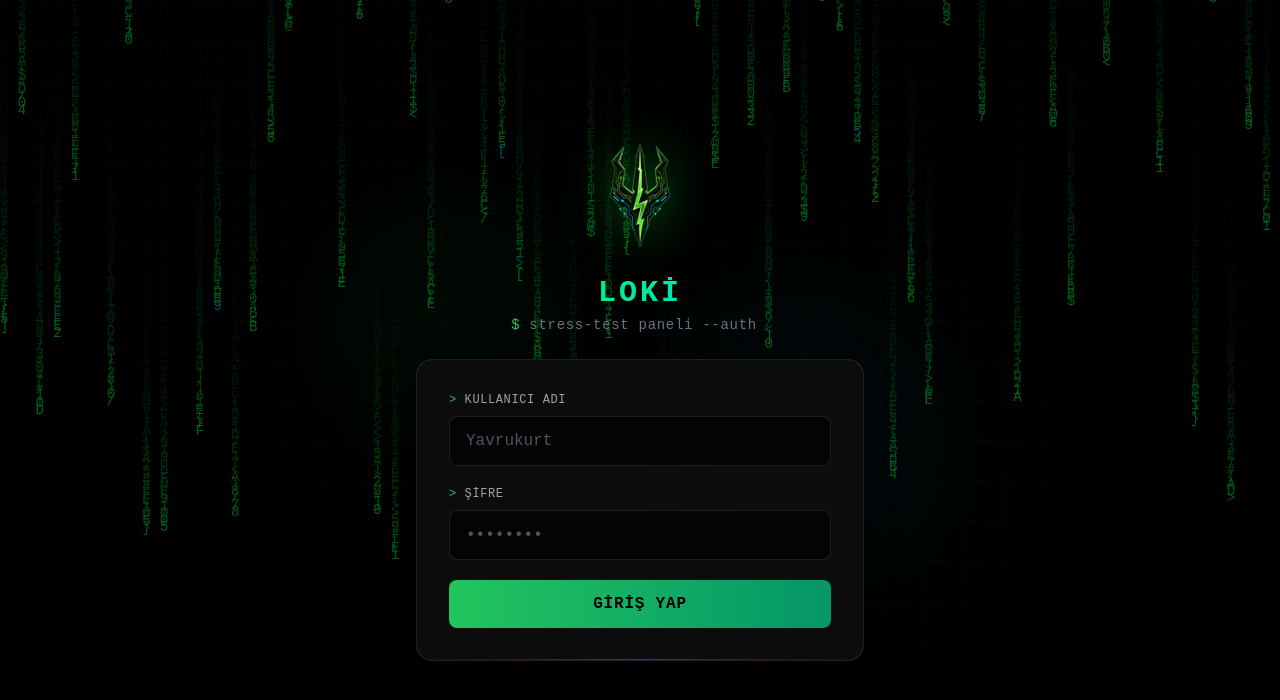
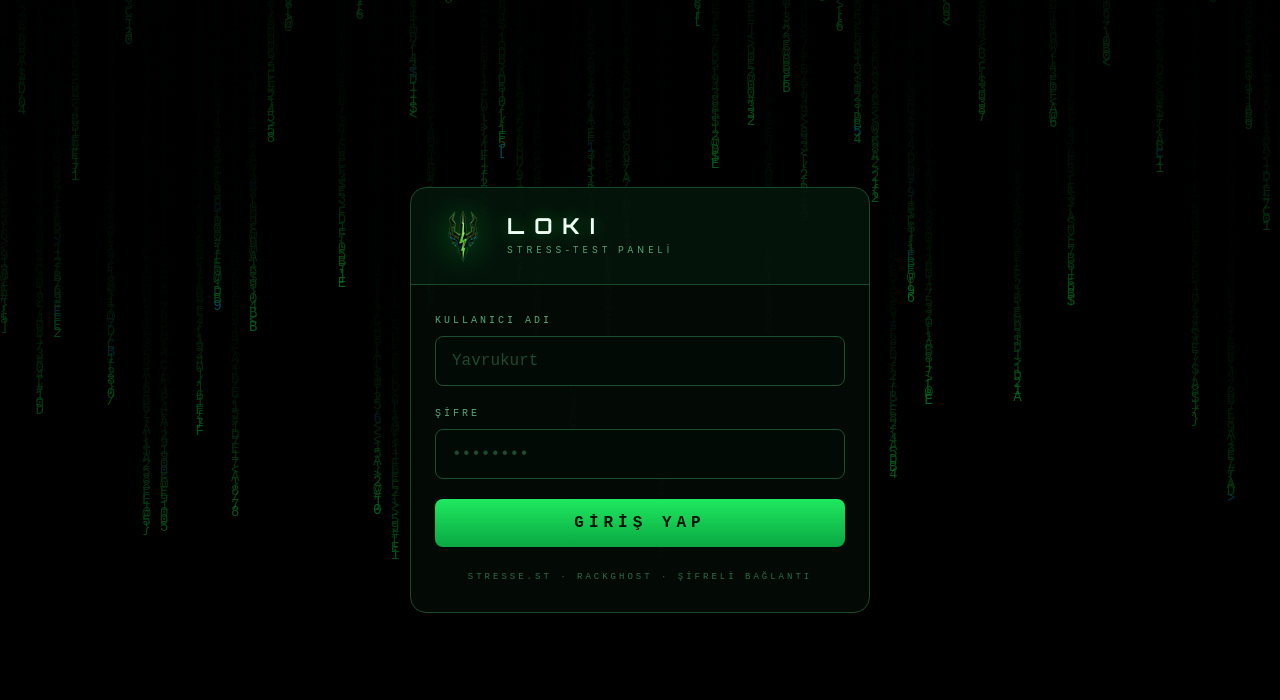
Before and after one commit to byfinch/Loki, a React (Vite) app: page / in a window 1280 px wide. Shown: the top 700 px of the page. Built offline with nearby package versions, Linux system fonts and the light colour scheme.

Commit message:
feat: login yenilendi — 1C genis kart (logo+LOKI baslik seridi, Orbitron) + 1A matrix rain/vinyet arka plani; geo-domain uyarisi: index.html'e Orbitron fontu eklendi

```diff
--- a/index.html
+++ b/index.html
@@ -5,6 +5,9 @@
     <link rel="icon" type="image/png" href="/favicon.png" />
     <meta name="viewport" content="width=device-width, initial-scale=1.0" />
     <script src="https://unpkg.com/@phosphor-icons/web"></script>
+    <link rel="preconnect" href="https://fonts.googleapis.com" />
+    <link rel="preconnect" href="https://fonts.gstatic.com" crossorigin />
+    <link href="https://fonts.googleapis.com/css2?family=Orbitron:wght@600;700;800&display=swap" rel="stylesheet" />
     <title>Panel</title>
   </head>
   <body>
--- a/src/components/Login.jsx
+++ b/src/components/Login.jsx
@@ -1,4 +1,4 @@
-import React, { useState } from 'react';
+import React, { useEffect, useState } from 'react';
 import { apiClient } from '../services/apiClient';
 import { useStressTest } from '../context/StressTestContext';
 import MatrixRain from './login/MatrixRain';
@@ -34,48 +34,41 @@ const Login = () => {
   };
 
   return (
-    <div className="min-h-screen bg-black flex items-center justify-center p-4 sm:p-6 cyber-grid scanlines relative overflow-hidden">
-      {/* Matrix rain arka plan efekti */}
+    <div className="min-h-screen bg-black flex items-center justify-center p-4 sm:p-6 relative overflow-hidden">
+      {/* 1A arka plani: matrix rain + vinyet */}
       <MatrixRain />
+      <div className="absolute inset-0 pointer-events-none" style={{ background: 'radial-gradient(ellipse at center, transparent 35%, rgba(0,0,0,.8) 100%)' }} />
+      <style>{`
+        @keyframes login-rise { from { opacity: 0; transform: translateY(14px); } to { opacity: 1; transform: none; } }
+        .login-rise { animation: login-rise .5s ease-out both; }
+      `}</style>
 
-      {/* Ambient glow lekeleri */}
-      <div className="absolute inset-0 pointer-events-none">
-        <div className="absolute top-1/4 left-1/4 w-64 h-64 bg-green-500/5 rounded-full blur-3xl animate-float motion-reduce:animate-none"></div>
-        <div className="absolute bottom-1/4 right-1/4 w-80 h-80 bg-cyan-500/5 rounded-full blur-3xl animate-float motion-reduce:animate-none" style={{ animationDelay: '2s' }}></div>
-      </div>
-
-      <div className="w-full max-w-md relative z-10">
-        {/* Logo */}
-        <div className="flex justify-center mb-5 sm:mb-6">
+      <div className="login-rise w-full max-w-[460px] relative z-10">
+        <div className="rounded-2xl overflow-hidden border border-[#17492c] bg-[#040b06]/95 shadow-[0_24px_60px_rgba(0,0,0,.55)]">
+          {/* Baslik seridi: logo + LOKI (Orbitron) + altbaslik */}
+          <div className="flex items-center gap-4 px-6 py-5 bg-green-500/5 border-b border-[#17492c]">
             <img
               src="/logo.png"
               alt="Loki Panel"
-            width="112"
-            height="112"
+              width="104"
+              height="104"
               loading="eager"
-            className="h-20 w-20 sm:h-28 sm:w-28 drop-shadow-[0_0_25px_rgba(0,255,65,0.35)]"
+              className="h-14 w-14 drop-shadow-[0_0_16px_rgba(0,255,65,.35)]"
             />
+            <div className="flex flex-col">
+              <h1 className="font-bold text-[#f0fff5] text-[22px] leading-none tracking-[10px] [text-shadow:0_0_16px_rgba(0,255,65,.4)]" style={{ fontFamily: 'Orbitron, Consolas, monospace' }}>
+                LOKI
+              </h1>
+              <span className="mt-1.5 text-[9px] tracking-[4px] text-[#54a874]">STRESS-TEST PANELİ</span>
+            </div>
           </div>
 
-        {/* Başlık */}
-        <div className="text-center mb-6 select-none">
-          <h1 className="text-2xl sm:text-3xl font-bold font-mono tracking-widest text-gradient uppercase">
-            Loki
-          </h1>
-          <p className="mt-1 text-xs sm:text-sm font-mono text-gray-500 tracking-wider">
-            <span className="text-green-500">$</span> stress-test paneli --auth
-            <span className="inline-block w-2 h-4 ml-1 align-middle bg-green-500 animate-caret-blink"></span>
-          </p>
-        </div>
-
-        {/* Form kartı */}
-        <div className="glass-panel rounded-2xl p-5 sm:p-8 neon-border relative overflow-hidden">
-          <div className="scan-sweep"></div>
-
+          {/* Form govdesi */}
+          <div className="px-6 py-7">
             {error && (
               <div
                 role="alert"
-              className="mb-4 p-3 bg-red-500/10 border border-red-500/30 rounded-lg text-red-400 text-sm font-mono animate-toast-fade-in flex items-start gap-2"
+                className="mb-5 p-3 bg-red-500/10 border border-red-500/30 rounded-lg text-red-400 text-sm font-mono animate-toast-fade-in flex items-start gap-2"
               >
                 <span className="text-red-500 font-bold shrink-0">[ERR]</span>
                 <span>{error}</span>
@@ -84,15 +77,15 @@ const Login = () => {
 
             <form onSubmit={handleSubmit} className="space-y-5">
               <div>
-              <label htmlFor="login-username" className="block text-xs font-medium font-mono text-gray-400 mb-2 uppercase tracking-wider">
-                <span className="text-green-500">&gt;</span> Kullanıcı Adı
+                <label htmlFor="login-username" className="block text-[10px] font-medium font-mono text-[#54a874] mb-2 tracking-[3px]">
+                  KULLANICI ADI
                 </label>
                 <input
                   id="login-username"
                   type="text"
                   value={username}
                   onChange={(e) => setUsername(e.target.value)}
-                className="w-full min-h-[46px] bg-black/60 border border-white/10 rounded-lg px-4 py-3 text-base font-mono text-white placeholder-gray-600 transition-all duration-300 focus:border-green-400/60 focus:outline-none focus:shadow-[0_0_18px_rgba(0,255,65,0.2)] focus:bg-black/80 hover:border-white/20"
+                  className="w-full min-h-[46px] bg-[#020a05] border border-[#1a4f2f] rounded-lg px-4 py-3 text-base font-mono text-white placeholder-[#1d4a2e] transition-all duration-300 focus:border-green-400/70 focus:outline-none focus:shadow-[0_0_0_3px_rgba(0,255,65,0.1)] hover:border-[#2a6b42]"
                   placeholder="Yavrukurt"
                   autoComplete="username"
                   autoCapitalize="none"
@@ -102,15 +95,15 @@ const Login = () => {
               </div>
 
               <div>
-              <label htmlFor="login-password" className="block text-xs font-medium font-mono text-gray-400 mb-2 uppercase tracking-wider">
-                <span className="text-green-500">&gt;</span> Şifre
+                <label htmlFor="login-password" className="block text-[10px] font-medium font-mono text-[#54a874] mb-2 tracking-[3px]">
+                  ŞİFRE
                 </label>
                 <input
                   id="login-password"
                   type="password"
                   value={password}
                   onChange={(e) => setPassword(e.target.value)}
-                className="w-full min-h-[46px] bg-black/60 border border-white/10 rounded-lg px-4 py-3 text-base font-mono text-white placeholder-gray-600 transition-all duration-300 focus:border-green-400/60 focus:outline-none focus:shadow-[0_0_18px_rgba(0,255,65,0.2)] focus:bg-black/80 hover:border-white/20"
+                  className="w-full min-h-[46px] bg-[#020a05] border border-[#1a4f2f] rounded-lg px-4 py-3 text-base font-mono text-white placeholder-[#1d4a2e] transition-all duration-300 focus:border-green-400/70 focus:outline-none focus:shadow-[0_0_0_3px_rgba(0,255,65,0.1)] hover:border-[#2a6b42]"
                   placeholder="••••••••"
                   autoComplete="current-password"
                   required
@@ -120,7 +113,7 @@ const Login = () => {
               <button
                 type="submit"
                 disabled={loading}
-              className="w-full min-h-[48px] bg-gradient-to-r from-green-500 to-emerald-600 hover:from-green-400 hover:to-emerald-500 text-black font-bold font-mono py-3 rounded-lg tracking-wider uppercase transition-all duration-300 hover:shadow-[0_0_25px_rgba(0,255,65,0.35)] hover:-translate-y-0.5 active:translate-y-0 disabled:opacity-60 disabled:cursor-not-allowed disabled:hover:shadow-none disabled:hover:translate-y-0 flex items-center justify-center gap-2"
+                className="w-full min-h-[48px] bg-gradient-to-b from-[#1fe95f] to-[#0aa843] hover:from-[#2af56c] hover:to-[#0bc04b] text-[#03140a] font-bold font-mono py-3 rounded-lg tracking-[5px] transition-all duration-300 hover:shadow-[0_8px_30px_rgba(0,255,65,.35)] disabled:opacity-60 disabled:cursor-not-allowed flex items-center justify-center gap-2"
               >
                 {loading ? (
                   <>
@@ -131,10 +124,15 @@ const Login = () => {
                     <span>Doğrulanıyor...</span>
                   </>
                 ) : (
-                <span>Giriş Yap</span>
+                  <span>GİRİŞ YAP</span>
                 )}
               </button>
+
+              <div className="pt-1 text-center font-mono text-[9px] tracking-[3px] text-[#2e6b44]" aria-hidden="true">
+                STRESSE.ST · RACKGHOST · ŞİFRELİ BAĞLANTI
+              </div>
             </form>
+          </div>
         </div>
       </div>
     </div>
```
Lines whose indentation alone changed are shown as unchanged.
